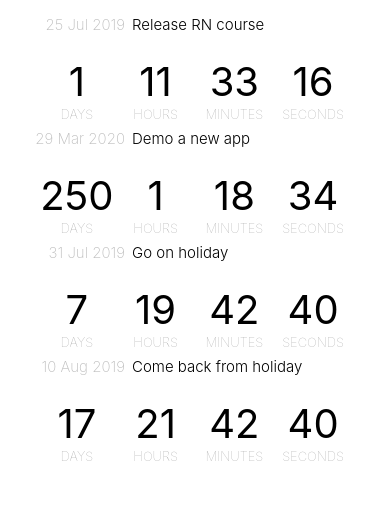
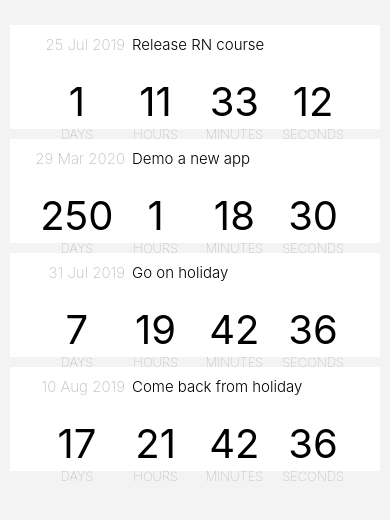
Before and after one commit to DendauwBrian/countdown-mobile-app, a React Native app: screen / in a window 390 px wide. Shown: the top 520 px of the page. Built offline with nearby package versions, Linux system fonts and the light colour scheme.

Commit message:
added countdown mechanic on calender items

```diff
--- a/EventList.js
+++ b/EventList.js
@@ -1,6 +1,14 @@
 import React, { Component } from "react";
-import { FlatList, Text } from "react-native";
-import EventCard from './EventCard';
+import { FlatList, Text, StyleSheet } from "react-native";
+import EventCard from "./EventCard";
+
+const styles = StyleSheet.create({
+  list: {
+    flex: 1,
+    paddingTop: 20,
+    backgroundColor: "#F3F3F3"
+  }
+});
 
 class EventList extends Component {
   state = {
@@ -8,9 +16,18 @@ class EventList extends Component {
   };
 
   componentDidMount() {
+    setInterval(() => {
+        this.setState({
+            events: this.state.events.map(evt => ({
+                ...evt,
+                timer: Date.now(),
+            }))
+        })
+    }, 1000);
+
     const allEvents = require("./db.json").events.map(e => ({
-        ...e,
-        date: new Date(e.date)
+      ...e,
+      date: new Date(e.date)
     }));
     this.setState(prevState => ({
       events: allEvents
@@ -20,6 +37,7 @@ class EventList extends Component {
   render() {
     return (
       <FlatList
+        style={styles.list}
         data={this.state.events}
         renderItem={({ item }) => <EventCard event={item} />}
         keyExtractor={item => item.id}
```
